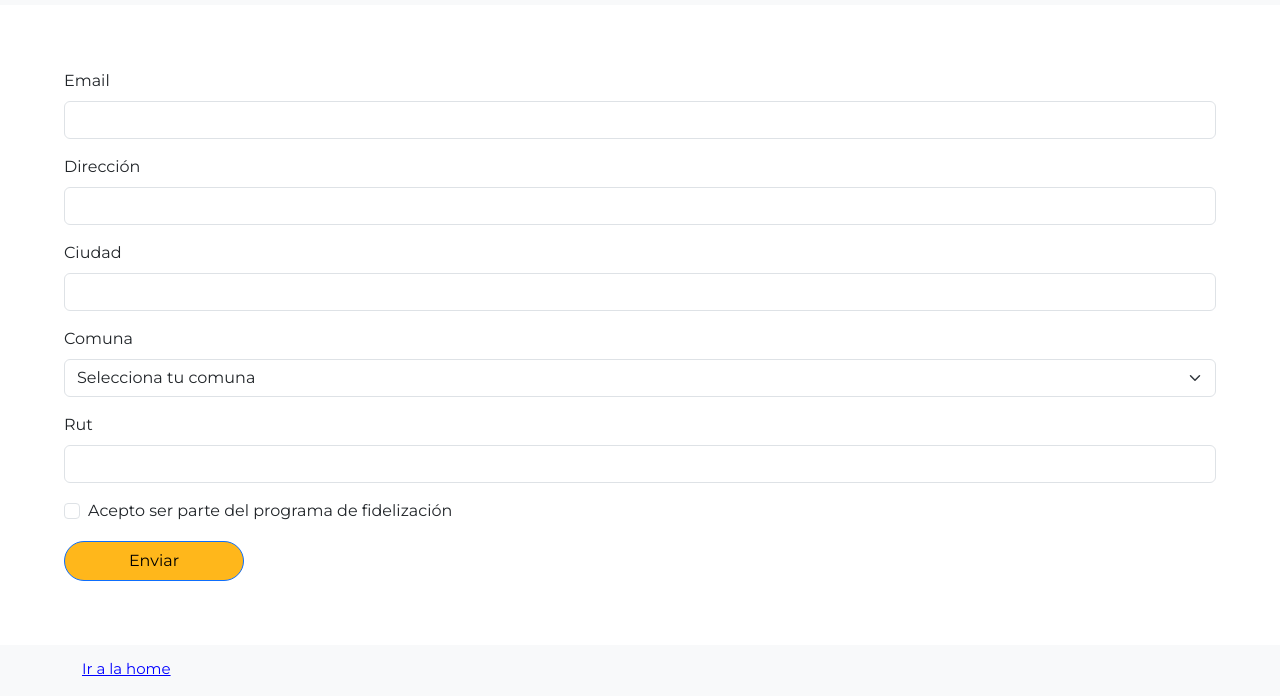
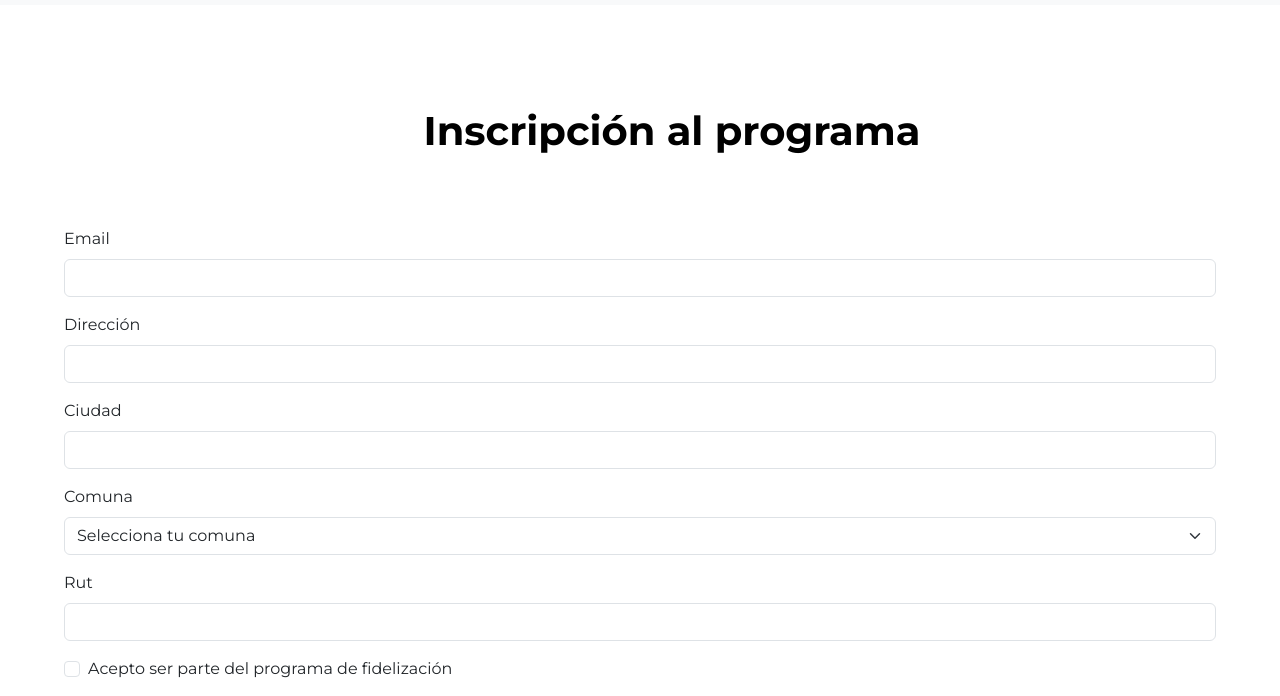
Before and after one commit to carobravo/preentrega2-Bravo-V1, a website: page pages/inscripcion.html in a window 1280 px wide. Shown: the part 79-775 px from the top of the page. Drawn offline with nearby package versions, Linux system fonts and the light colour scheme.

Commit message:
corrigiendo ortogrfía de titulos

```diff
--- a/pages/inscripcion.html
+++ b/pages/inscripcion.html
@@ -56,6 +56,9 @@
     </nav>
 <!-- Formulario -->
 <main>
+    <div class="texto-que-quieres-cajear">
+        <h1 id="titulo-inscripcion">Inscripción al programa</h1>
+    </div>
     <div class="container-formulario">
         <form class="row g-3">
             <div class="col-md-12">
```
